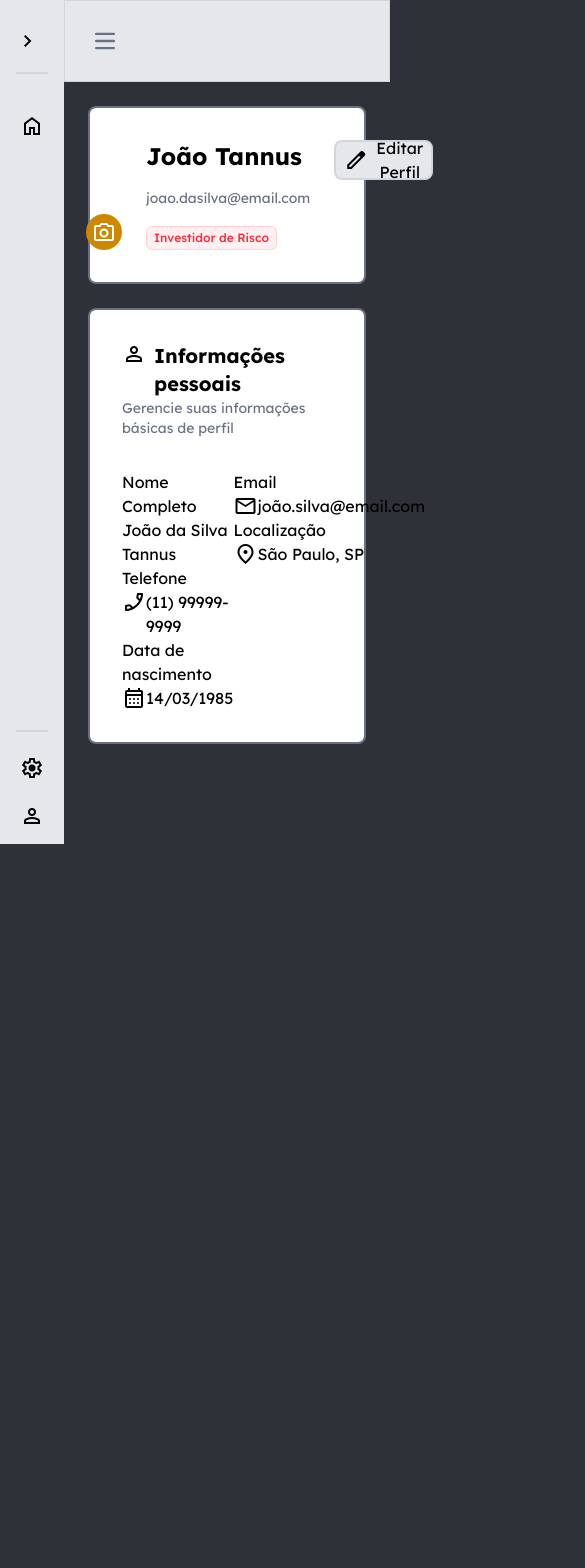
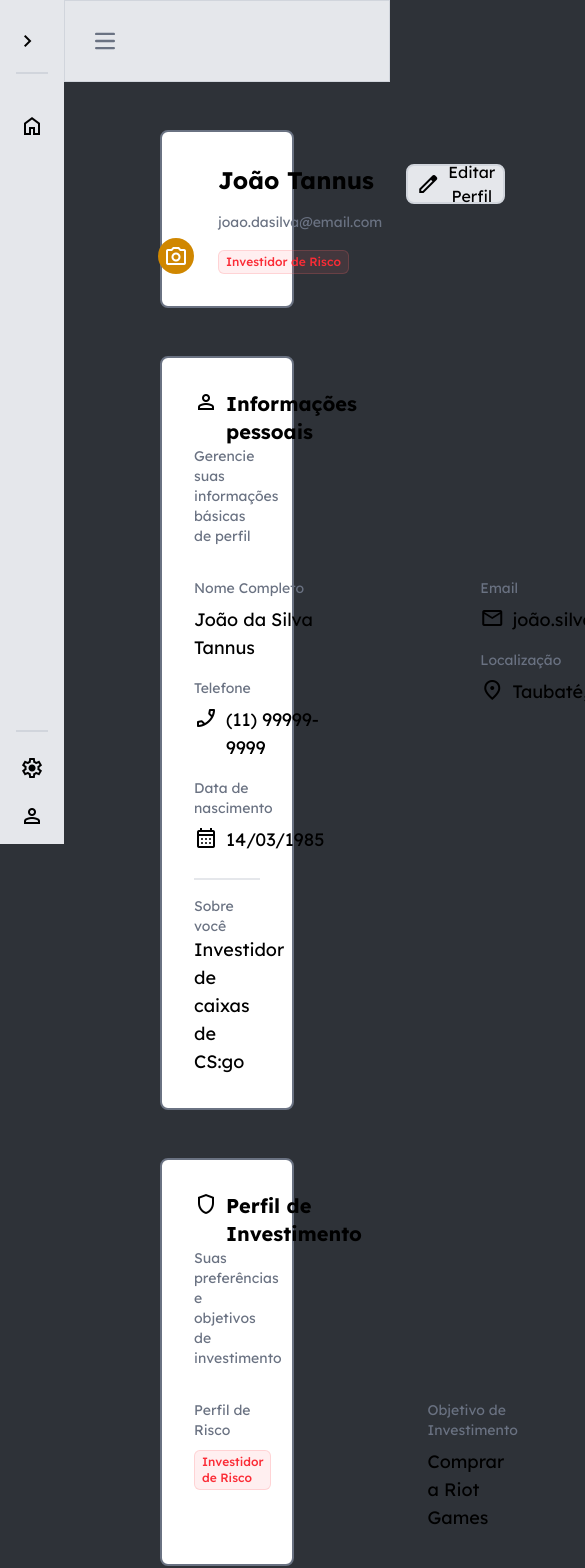
Before and after one commit to ThomasLincoln/My-Invest, a Vue app in the folder frontend/my-invest/: page /perfil in a window 390 px wide. Shown: the top 1568 px of the page, 585 px wide, since content can reach past the window. Before the commit the page ends 844 px from the top, so only its background shows below. Built offline with nearby package versions, Linux system fonts and the light colour scheme; grey boxes are pictures that could not be loaded.

Commit message:
feat: :sparkles: Update DadosPessoais.vue with enhanced personal information display and improved layout; add new fields for phone, email, and location

```diff
--- a/frontend/my-invest/src/views/Perfil/DadosPessoais.vue
+++ b/frontend/my-invest/src/views/Perfil/DadosPessoais.vue
@@ -2,7 +2,7 @@
 
   <!-- Informações básicas -->
 
-  <div class="bg-white m-6 rounded-lg p-8 flex border-2 border-gray-500">
+  <div class="bg-white mx-24 my-12 rounded-lg p-8 flex border-2 border-gray-500">
     <!-- Foto -->
     <div class="flex grow">
       <div class="relative">
@@ -36,9 +36,10 @@
   </div>
 
   <!-- Informações pessoais -->
-  <div class="bg-white m-6 rounded-lg p-8 border-2 border-gray-500 text-black">
-    <div class="flex align-center">
-      <span class="material-symbols-outlined mr-2">
+  <div class="bg-white bg-white mx-24 my-12  rounded-lg p-8 border-2 border-gray-500 text-black">
+    <div class="border-b-2 pb-6 border-gray-200">
+      <div class="flex align-center gap-2">
+        <span class="material-symbols-outlined">
           person
         </span>
         <h1 class="font-bold text-xl">
@@ -46,43 +47,92 @@
         </h1>
       </div>
       <p class="text-gray-500 text-sm">Gerencie suas informações básicas de perfil</p>
-    <div class="flex mt-8">
-      <div class="grow">
-        <h2>Nome Completo</h2>
-        <p>João da Silva Tannus</p>
-        <h2>Telefone</h2>
-        <div class="flex">
+      <div class="flex flex-row gap-[40vw] mt-8">
+        <div>
+          <div class="mb-4">
+            <h2 class="text-gray-500 text-sm mb-2">Nome Completo</h2>
+            <p class="text-lg">João da Silva Tannus</p>
+          </div>
+          <div class="mb-4">
+            <h2 class="text-gray-500 text-sm mb-2">Telefone</h2>
+            <div class="flex gap-2">
               <span class="material-symbols-outlined">
                 phone_enabled
               </span>
+              <p class="text-lg">
                 (11) 99999-9999
+              </p>
             </div>
-        <h2>Data de nascimento</h2>
-        <div class="flex">
+          </div>
+          <h2 class="text-gray-500 text-sm mb-2">Data de nascimento</h2>
+          <div class="flex gap-2">
             <span class="material-symbols-outlined">
               calendar_month
             </span>
+            <p class="text-lg">
               14/03/1985
+            </p>
           </div>
         </div>
-      <div>
-        <h2>Email</h2>
-        <div class="flex">
+        <div class="">
+          <div class="mb-4">
+            <h2 class="text-gray-500 text-sm mb-2">Email</h2>
+            <div class="flex gap-2">
               <span class="material-symbols-outlined">
                 mail
               </span>
+              <p class="text-lg">
                 joão.silva@email.com
+              </p>
             </div>
-        <h2>Localização</h2>
-        <div class="flex">
+          </div>
+          <h2 class="text-gray-500 text-sm mb-2">Localização</h2>
+          <div class="flex gap-2">
             <span class="material-symbols-outlined">
               location_on
             </span>
-          São Paulo, SP
+            <p class="text-lg">
+              Taubaté, SP
+            </p>
           </div>
         </div>
       </div>
     </div>
+
+    <h2 class="text-gray-500 text-sm mt-4">Sobre você</h2>
+    <p class="text-lg">
+      Investidor de caixas de CS:go
+    </p>
+
+  </div>
+
+  <div class="bg-white bg-white mx-24 my-12  rounded-lg p-8 border-2 border-gray-500 text-black">
+    <div class="flex gap-2">
+      <span class="material-symbols-outlined">
+        shield
+      </span>
+      <h1 class="font-bold text-xl">
+        Perfil de Investimento
+      </h1>
+    </div>
+    <p class="text-gray-500 text-sm">Suas preferências e objetivos de investimento</p>
+    <div class="flex mt-8 flex-row gap-[40vw]">
+      <div>
+        <h2 class="text-gray-500 text-sm mb-2">Perfil de Risco</h2>
+        <span
+          class="inline-flex items-center rounded-md bg-red-400/10 px-2 py-1 text-xs font-medium text-red-500 inset-ring inset-ring-red-400/20">Investidor
+          de Risco</span>
+      </div>
+      <div>
+        <h2 class="text-gray-500 text-sm mb-2">Objetivo de Investimento</h2>
+        <p class="text-lg">
+          Comprar a Riot Games
+        </p>
+
+      </div>
+    </div>
+  </div>
+
 </template>
 <script setup="ts">
 </script>
```
Lines whose indentation alone changed are shown as unchanged.
